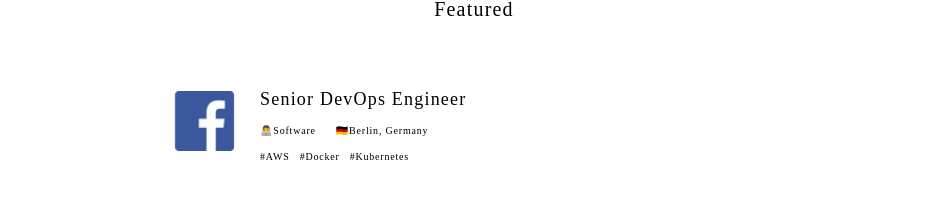
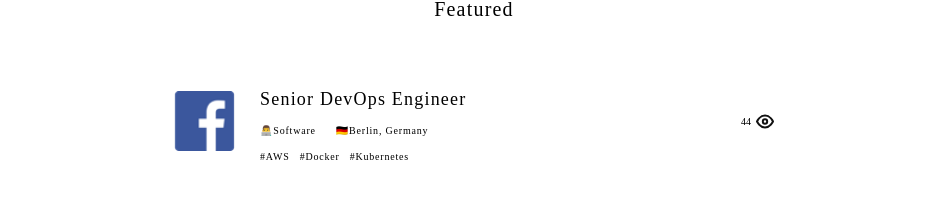
Before and after one commit to SmallShaqs/intrnships-react, a React (Create React App) app: page / in a window 1280 px wide. Shown: the part 566-764 px from the top of the page, without its empty margins (166-1113 px from the left). Built offline with nearby package versions, Linux system fonts and the light colour scheme.

Commit message:
Add eye icon

```diff
--- a/src/components/JobCard/JobCard.jsx
+++ b/src/components/JobCard/JobCard.jsx
@@ -2,6 +2,7 @@ import React from "react";
 import styled from "styled-components";
 
 import FB_Logo from "../../assets/fb_logo.png";
+import Eye_Icon from "../../assets/eye-icon.svg";
 
 const Title = styled.p`
   font-family: MaisonNeue-Bold;
@@ -14,9 +15,6 @@ const InlineContainer = styled.div`
   display: flex;
   justify-content: left;
   margin: 15px 0px;
-  p {
-    margin: 0px;
-  }
 `;
 
 const Tags = styled.p`
@@ -24,6 +22,7 @@ const Tags = styled.p`
   font-size: 10px;
   color: #000;
   letter-spacing: 0.8px;
+  margin: 0px;
 `;
 
 const InfoTags = styled(Tags)`
@@ -48,10 +47,25 @@ const Image = styled.img`
   padding-right: 25px;
 `;
 
+const Center = styled.div`
+  display: flex;
+  justify-content: center;
+  align-items: center;
+`;
+
+const EyeIcon = styled.img``;
+
+const EyeNumber = styled.p`
+  font-family: MaisonNeue-Medium;
+  font-size: 10px;
+  color: #000;
+  margin-right: 5px;
+`;
+
 export default () => (
   <Container>
     <Image alt="Facebook Logo" src={FB_Logo} />
-    <div>
+    <div style={{ width: 500 }}>
       <Title>Senior DevOps Engineer</Title>
       <InlineContainer>
         <InfoTags>👨‍💻Software</InfoTags>
@@ -63,5 +77,11 @@ export default () => (
         <MetadataTags>#Kubernetes</MetadataTags>
       </InlineContainer>
     </div>
+    <Center>
+      <InlineContainer>
+        <EyeNumber>44</EyeNumber>
+        <EyeIcon alt="Eye Icon" src={Eye_Icon} />
+      </InlineContainer>
+    </Center>
   </Container>
 );
```
Also changed, not shown: src/assets/eye-icon.svg (added).
